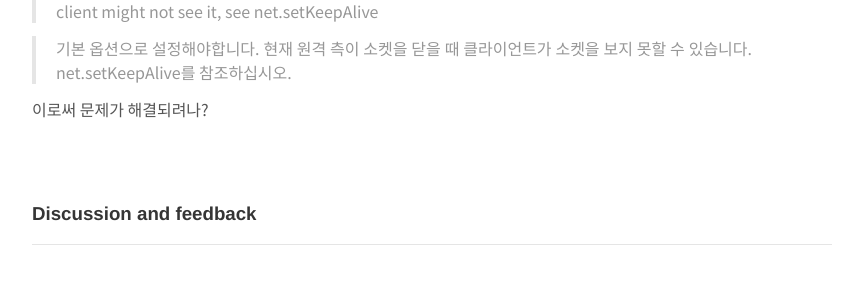
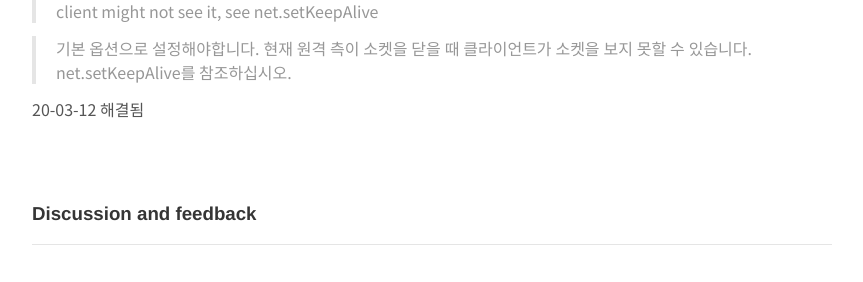
Before and after one commit to greedThread/greedthread.github.io, a Jekyll site: the page built from _posts/2021-03-09-Mysql2-모듈을-사용하여-장시간-켜놓을시-커넥션-예외가-발생하는-이슈.md, in a window 1280 px wide and 900 px high, scrolled down 4923 px. Shown: the part 508-790 px from the top of the window, without its empty margins (208-1071 px from the left). Built offline with Jekyll 4.4.1, drawn with Linux system fonts in a browser that asks for light colours; comment, search, counter and statistics services are not loaded.

Commit message:
- 03-09 POST 수정.

```diff
--- a/_posts/2021-03-09-Mysql2-모듈을-사용하여-장시간-켜놓을시-커넥션-예외가-발생하는-이슈.md
+++ b/_posts/2021-03-09-Mysql2-모듈을-사용하여-장시간-켜놓을시-커넥션-예외가-발생하는-이슈.md
@@ -211,4 +211,4 @@ function getConnection(pool, callback) {
 
 > 기본 옵션으로 설정해야합니다. 현재 원격 측이 소켓을 닫을 때 클라이언트가 소켓을 보지 못할 수 있습니다. net.setKeepAlive를 참조하십시오.
 
-이로써 문제가 해결되려나?
+20-03-12 해결됨
```
